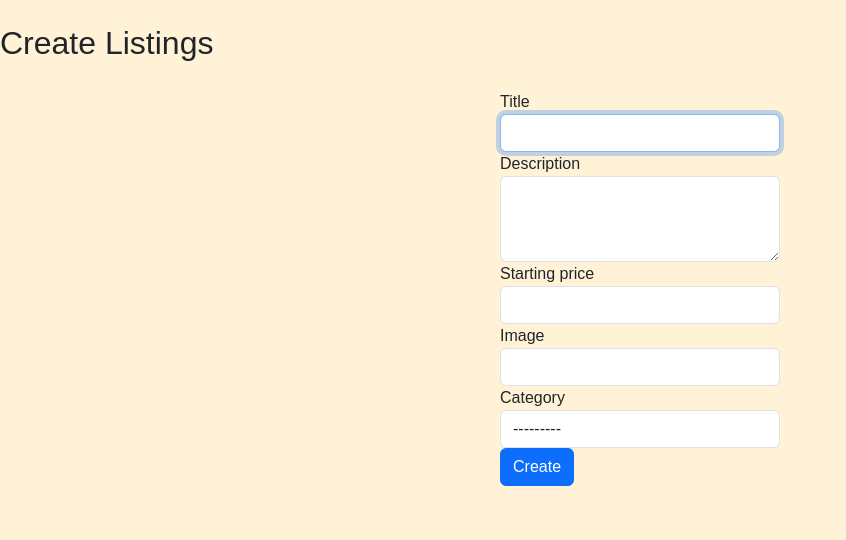
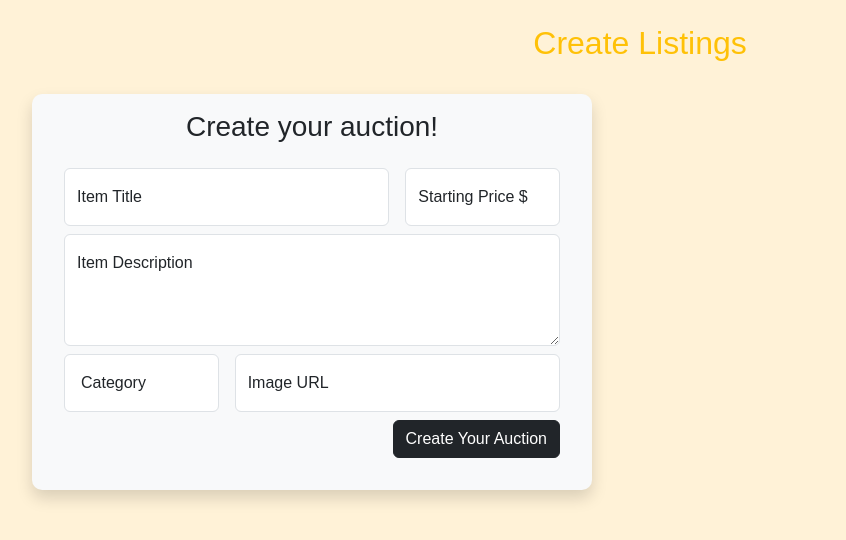
Before and after one commit to Amjuks/CS50-Web-Development, a Django app: page /create in a window 1280 px wide. Shown: the part 56-596 px from the top of the page, without its empty margins (0-846 px from the left). Run offline with Django 3.2, Linux system fonts and the light colour scheme; data comes from the database, SQL or seed files in the repository; both versions use the stored data as it was after the commit; some libraries are stand-ins or nearby versions.

Commit message:
Integrated frontend adjustments for the create form

```diff
--- a/Project 2/commerce/auctions/forms.py
+++ b/Project 2/commerce/auctions/forms.py
@@ -9,11 +9,11 @@ class BootStrapForm(forms.Form):
 
 
 class CreateListingForm(BootStrapForm):
-    title = forms.CharField(max_length=32, widget=forms.TextInput(attrs={'autofocus': True}))
-    description = forms.CharField(max_length=256, widget=forms.Textarea(attrs={'rows': 3}))
-    starting_price = forms.IntegerField(min_value=0)
-    image = forms.URLField(required=False)
-    category = forms.ModelChoiceField(queryset=Category.objects.all())
+    title = forms.CharField(max_length=32, widget=forms.TextInput(attrs={'placeholder': 'Title'}))
+    description = forms.CharField(max_length=256, widget=forms.Textarea(attrs={'style': 'height: 7rem', 'placeholder': 'Description'}))
+    starting_price = forms.IntegerField(min_value=0, widget=forms.TextInput(attrs={'placeholder': 'Starting Price'}))
+    image = forms.URLField(required=False, widget=forms.TextInput(attrs={'placeholder': 'Image URL'}))
+    category = forms.ModelChoiceField(queryset=Category.objects.all(), empty_label="Category", widget=forms.Select(attrs={'class': 'form-select'}))
 
 
 class BidForm(BootStrapForm):
--- a/Project 2/commerce/auctions/static/auctions/styles.scss
+++ b/Project 2/commerce/auctions/static/auctions/styles.scss
@@ -7,12 +7,32 @@ body {
 }
 
 .create-form {
+    @extend .shadow;
+    @extend .bg-light;
+
     display: flex;
+    flex-direction: column;
     justify-content: center;
 
+    margin: 2rem;
+    padding: 1rem;
+
+    width: 35rem;
+
+    // background-color: white;
+    // border: 1px solid black;
+    border-radius: 10px;
+
+    .form-title {
+        text-align: center;
+    }
+
     form {
-        padding: 20px;
-        width: 20em;
+        padding: 1rem;
+
+        select {
+            padding: 1rem !important;
+        }
     }
 }
 
@@ -87,6 +107,7 @@ body {
         object-fit: cover;
         height: 10em;
     }
+
 }
 
 .listing-divider {
--- a/Project 2/commerce/auctions/templates/auctions/create.html
+++ b/Project 2/commerce/auctions/templates/auctions/create.html
@@ -1,34 +1,47 @@
 {% extends "auctions/layout.html" %}
 
 {% block body %}
-    <div class="create-heading">
+    <div class="page-title">
         <h2>Create Listings</h2>
     </div>
+
     <div class="create-form">
-        <form action="/create" method="post">
+        <div class="form-title">
+            <h3>Create your auction!</h3>
+        </div>
+        <form class="row gy-2 gx-3" action="{% url 'create' %}" method="post">
             {% csrf_token %}
-            <div class="form-group">
-                {{ form.title.label }}
-                {{ form.title }}
+            <div class="col-md-8 col-12">
+                <div class="form-floating">
+                    {{ form.title }}
+                    <label for="id_title" class="form-label">Item Title</label>
+                </div>
             </div>
-            <div class="form-group">
-                {{ form.description.label }}
-                {{ form.description }}
+            <div class="col-md-4 col-12">
+                <div class="form-floating">
+                    {{ form.starting_price }}
+                    <label for="id_starting_price" class="form-label">Starting Price $</label>
+                </div>
             </div>
-            <div class="form-group">
-                {{ form.starting_price.label }}
-                {{ form.starting_price }}
+            <div class="col-12">
+                <div class="form-floating">
+                    {{ form.description }}
+                    <label for="id_description" class="form-label">Item Description</label>
+                </div>
             </div>
-            <div class="form-group">
-                {{ form.image.label }}
-                {{ form.image }}
+            <div class="col-md-4 col-12">
+                <div class="form-floating d-flex align-items-center">
+                    {{ form.category }}
+                </div>
             </div>
-            <div class="form-group">
-                {{ form.category.label }}
-                {{ form.category }}
+            <div class="col-md-8 col-12">
+                <div class="form-floating">
+                    {{ form.image }}
+                    <label for="id_image" class="form-label">Image URL</label>
+                </div>
             </div>
-            <div class="form-group">
-                <input class="btn btn-primary" type="submit" value="Create">
+            <div class="col-12 text-end">
+                <button type="submit" class="btn btn-dark">Create Your Auction</button>
             </div>
         </form>
     </div>
--- a/Project 2/commerce/auctions/templates/auctions/index.html
+++ b/Project 2/commerce/auctions/templates/auctions/index.html
@@ -29,6 +29,11 @@
                                     Starting Price: ${{ listing.starting_price }}
                                 {% endif %}
                             </h6>
+                            {% if not listing.image %}
+                                <p class="mt-3 no-image-description">
+                                    {{ listing.description|slice:":100" }} . . .
+                                </p>
+                            {% endif %}
                             {% with color=listing.category.color %}
                                 <a style="color: black; border: 1px solid {{ color }};" class="btn btn-sm ms-1" href="{% url 'category' listing.category.id%}">
                                     {{ listing.category }}
```
Also changed, not shown: Project 2/commerce/auctions/static/auctions/styles.css, Project 2/commerce/db.sqlite3.
